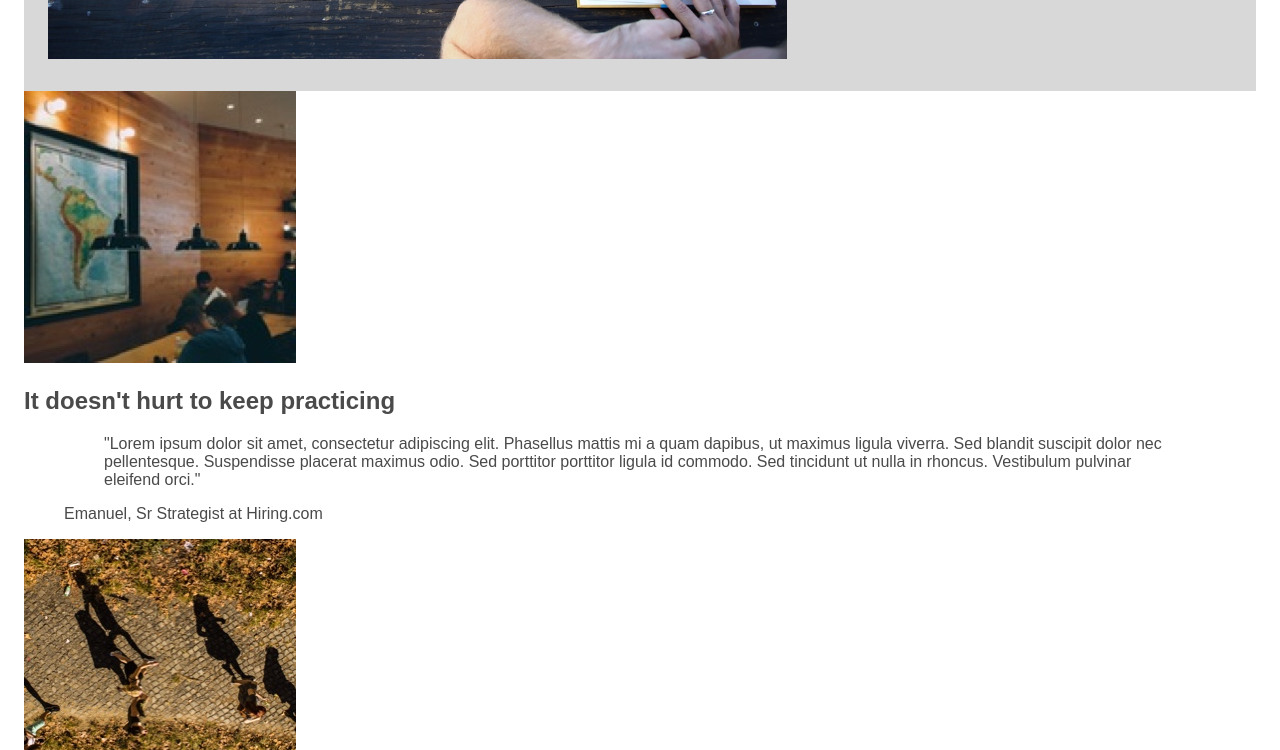
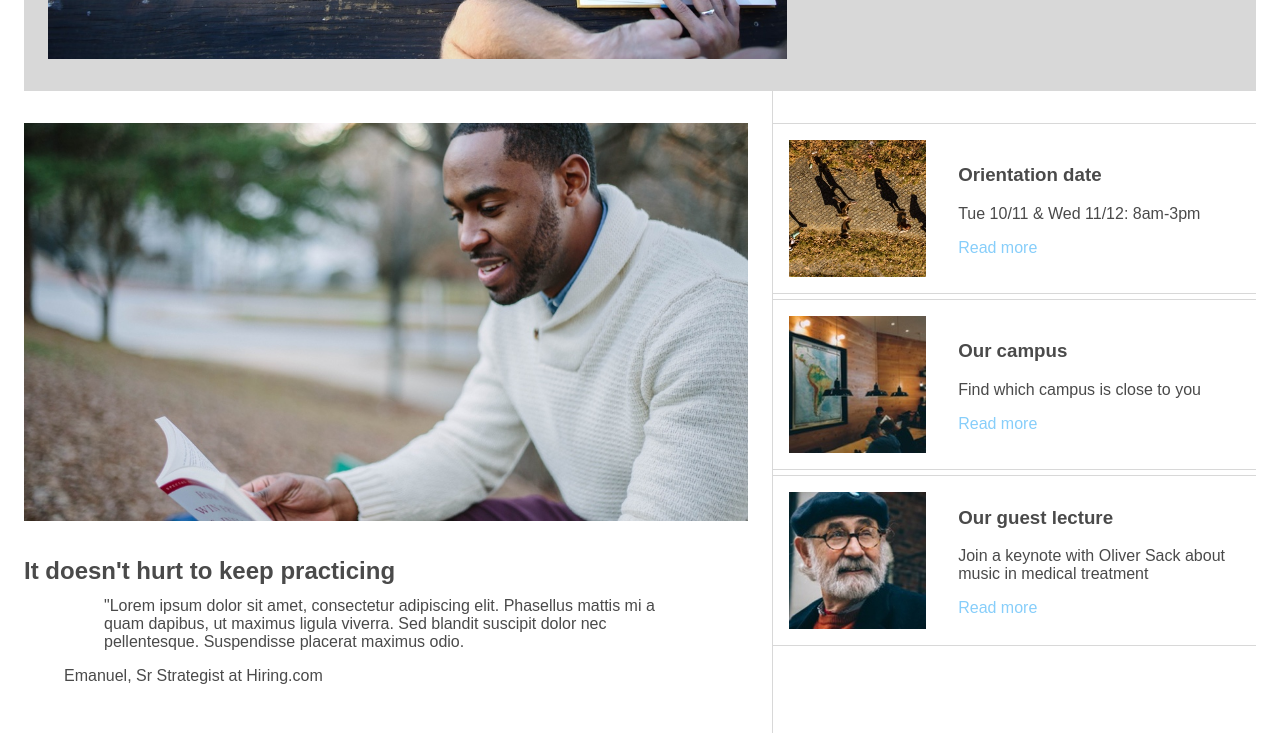
Before and after one commit to Gaaltha/capstone-colmar, a plain HTML site: page index.html in a window 1280 px wide. Shown: the part 583-1333 px from the top of the page. Drawn offline with Linux system fonts and the light colour scheme.

Commit message:
Information section flow + style done.

```diff
--- a/index.html
+++ b/index.html
@@ -28,11 +28,11 @@
             </div>
             <div class="info">
                 <div class="info-img">
-                    <img src="./resources/capstone_colmar_assets/images/information-campus.jpg"/>
+                    <img src="./resources/capstone_colmar_assets/images/information-main.jpg"/>
                     <h2>It doesn't hurt to keep practicing</h2>
                     <figure>
                         <blockquote>
-                            "Lorem ipsum dolor sit amet, consectetur adipiscing elit. Phasellus mattis mi a quam dapibus, ut maximus ligula viverra. Sed blandit suscipit dolor nec pellentesque. Suspendisse placerat maximus odio. Sed porttitor porttitor ligula id commodo. Sed tincidunt ut nulla in rhoncus. Vestibulum pulvinar eleifend orci."
+                            "Lorem ipsum dolor sit amet, consectetur adipiscing elit. Phasellus mattis mi a quam dapibus, ut maximus ligula viverra. Sed blandit suscipit dolor nec pellentesque. Suspendisse placerat maximus odio.
                         </blockquote>
                         <figcaption id="quote-author">Emanuel, Sr Strategist at Hiring.com</figcaption>
                     </figure>
@@ -40,21 +40,27 @@
                 <div class="info-nav">
                     <div class="nav-box">
                         <img src="./resources/capstone_colmar_assets/images/information-orientation.jpg"/>
+                        <div class="nav-box-text">
                             <h3>Orientation date</h3>
                             <p>Tue 10/11 & Wed 11/12: 8am-3pm</p>
                             <p><a>Read more</a></p>
                         </div>
+                    </div>
                     <div class="nav-box">
                         <img src="./resources/capstone_colmar_assets/images/information-campus.jpg"/>
+                        <div class="nav-box-text">
                             <h3>Our campus</h3>
                             <p>Find which campus is close to you</p>
                             <p><a>Read more</a></p>
                         </div>
+                    </div>
                     <div class="nav-box">
                         <img src="resources/capstone_colmar_assets/images/information-guest-lecture.jpg"/>
+                        <div class="nav-box-text">
                             <h3>Our guest lecture</h3>
                             <p>Join a keynote with Oliver Sack about music in medical treatment</p>
                             <p><a>Read more</a></p>
+                        </div>
                     </div>
                 </div>
             </div>
--- a/resources/css/style.css
+++ b/resources/css/style.css
@@ -75,6 +75,67 @@ nav {
 }
 
 /* Info Section */
+.info {
+    display: flex;
+    padding: 0;
+    column-gap: 1.5rem;
+}
+
+.info-img {
+    width: 60%;
+    height: auto;
+    padding-bottom: 2rem;
+
+}
+.info-img h2 {
+    margin: 0;
+    padding: 0;
+    height: 1.5rem;
+}
+
+.info-img img {
+    width: 100%;
+    padding: 2rem 0;
+}
+
+
+.info-nav {
+    width: 40%;
+    display: inline-flex;
+    flex-direction: column;
+    row-gap: 5px;
+    border-left: solid 1px #d8d8d8;
+    padding-top: 2rem;
+}
+
+.nav-box {
+    width: 100%;
+    height: auto;
+    display: flex;
+    align-items: center;
+    column-gap: 1rem;
+    border-top: solid 1px #d8d8d8;
+    border-bottom: solid 1px #d8d8d8;
+}
+
+.nav-box img {
+    width: 35%;
+    height: auto;
+    box-sizing: border-box;
+    padding: 1rem;
+}
+
+.nav-box-text {
+    width: 65%;
+    height: auto;
+}
+
+.nav-box-text a {
+    color: lightskyblue;
+}
+
+
+
 /* Start Learning Section */
 /* Thesis Section */
 /* Footer */
```
Lines whose indentation alone changed are shown as unchanged.
